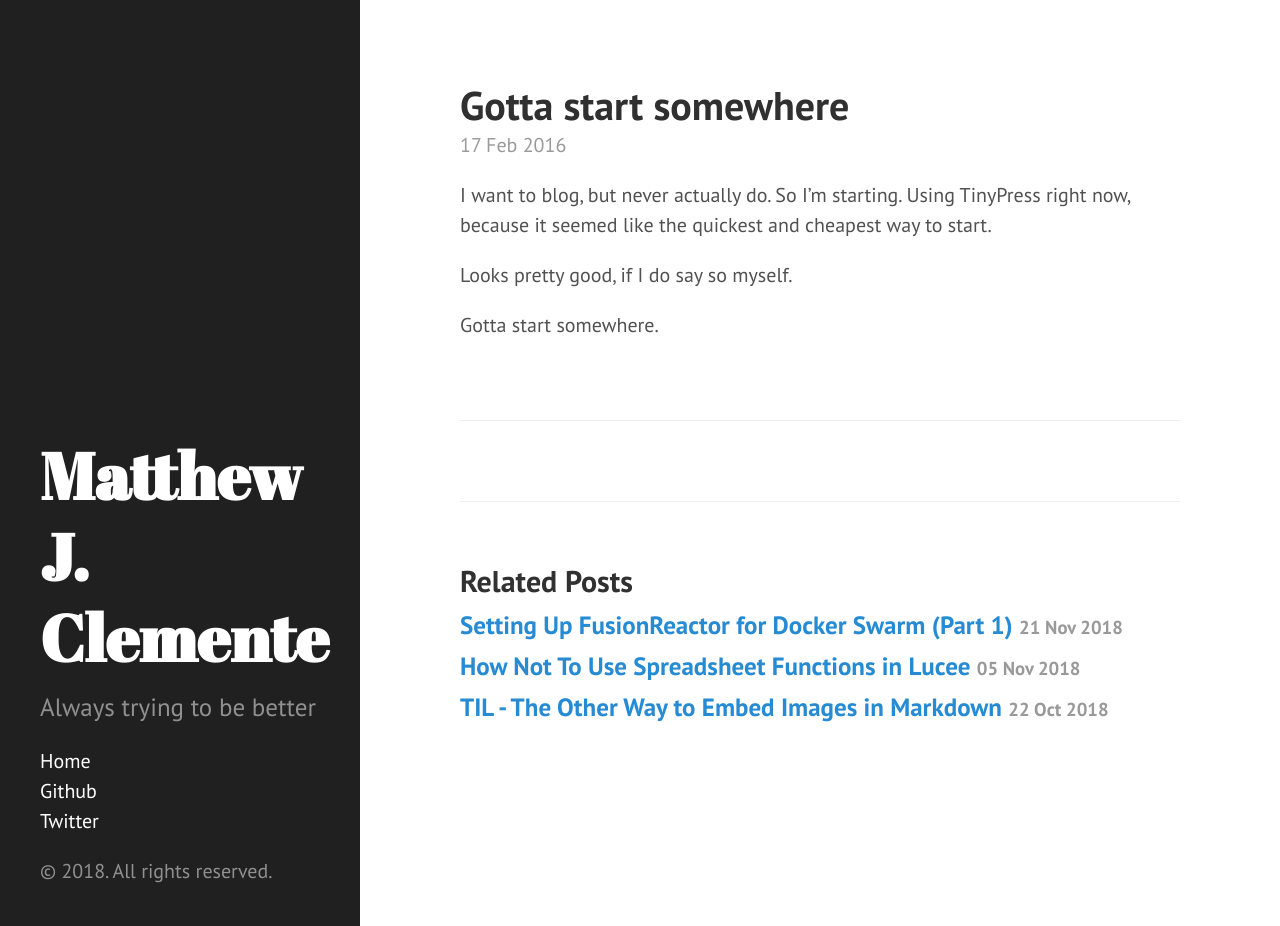
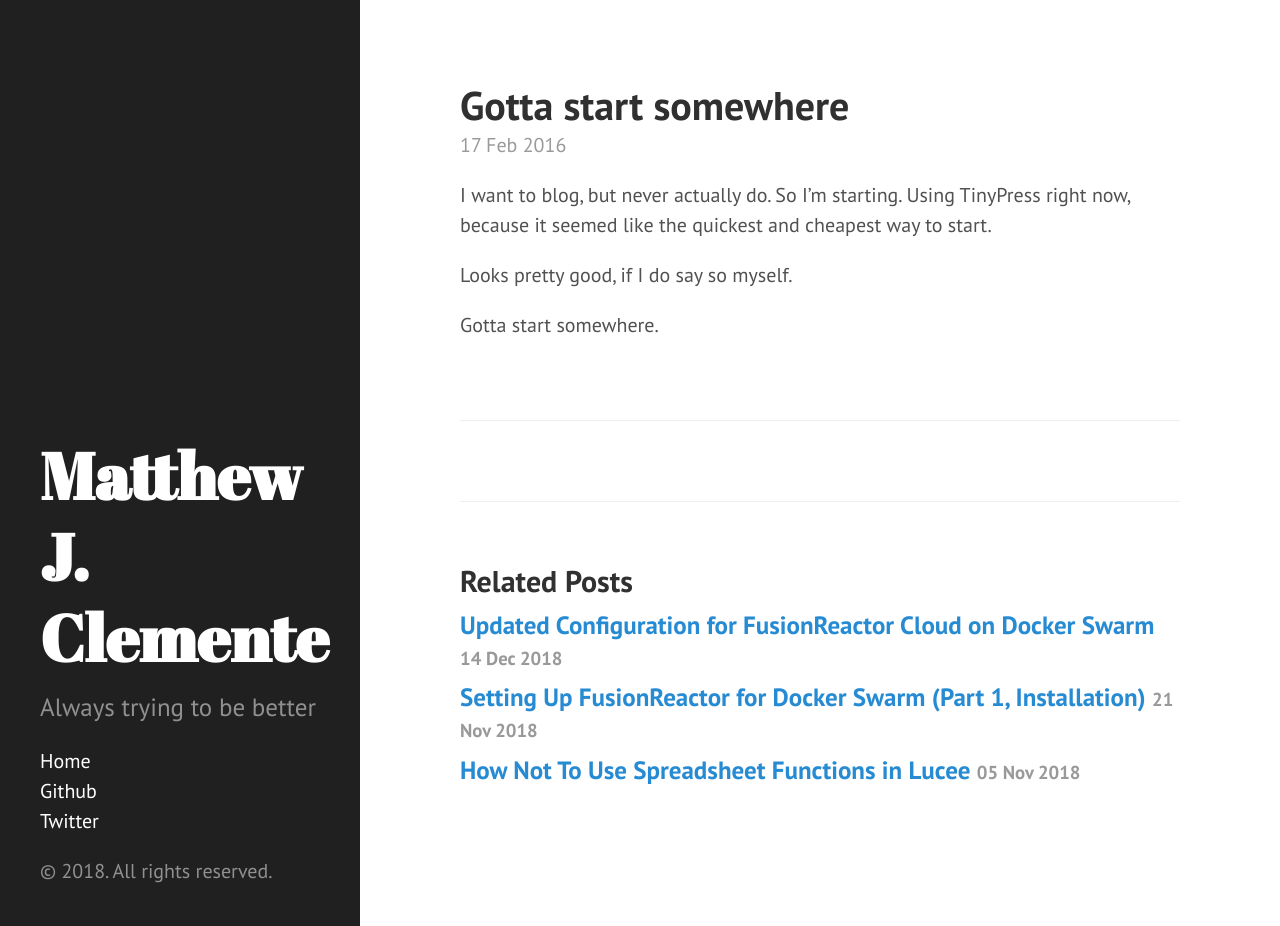
Before and after one commit to mjclemente/mjclemente.github.io, a Jekyll site: the page built from _posts/2016-02-17-testing-out-tinypress.markdown, in a window 1280 px wide and 926 px high. Built offline with Jekyll 4.4.1, drawn with Linux system fonts in a browser that asks for light colours; comment, search, counter and statistics services are not loaded; some of the changed lines change nothing that is shown.

Commit message:
Update regarding FusionReactor configuration

````diff
--- a/_posts/2018-11-21-installing-fusionreactor-for-docker-swarm.md
+++ b/_posts/2018-11-21-installing-fusionreactor-for-docker-swarm.md
@@ -1,6 +1,6 @@
 ---
 published: true
-title: Setting Up FusionReactor for Docker Swarm (Part 1)
+title: Setting Up FusionReactor for Docker Swarm (Part 1, Installation)
 layout: post
 tags: [lucee, docker, fusionreactor, cfml, coldfusion]
 ---
@@ -15,7 +15,7 @@
 * TOC
 {:toc}
 
-Two notes; first, this post assumes a degree of experience with Docker Swarm and CommandBox - configuring FusionReactor to monitor CFML apps on Docker Swarm isn't of much use unless you've already worked out the process of deploying those apps. Second, there's a lot of moving pieces here, so if I gloss over details you think are important, please let me know and I'd be happy to clarify.
+Two notes; first, this post assumes a degree of experience with Docker Swarm and CommandBox - learning to configure FusionReactor to monitor CFML apps on Docker Swarm isn't of much use unless you've already worked out the process of deploying those apps in the first place. Second, there are a lot of moving pieces here, so if I gloss over details you think are important, please let me know and I'd be happy to clarify.
 
 ## FusionReactor Cloud
 
@@ -54,31 +54,44 @@
 
 ## Configuration
 
-Because we're using CommandBox, we can configure the FusionReactor module within our `server.json`, beneath the `fusionreactor` key, like so:
+The FusionReactor module and its settings have a [dedicated page](https://commandbox.ortusbooks.com/embedded-server/fusionreactor) within the CommandBox documentation. Thanks to CommandBox, we can configure the module within our `server.json`, like so:
 
 ```json
 {
     "name": "server.name.here",
     "othersettings": "etc. etc. etc.",
+    "jvm": {
+        "args": "-Dfrstartupdelay=30000 -Dfr.odl.activation.retry_amount=10 -Dfr.odl.activation.retry_interval=10000 -Dfrlicenseservice.logMessages=true"
+    },
     "fusionreactor": {
       "enable": true,
       "licenseKey": "${FR_LICENSEKEY}",
       "licenseDeactivateOnShutdown": true,
-      "licenseLeaseTimeout": 10,
       "cloudGroup": "tags,for,organization"
     }
 }
 ```
 
-The module and its settings have a [dedicated page](https://commandbox.ortusbooks.com/embedded-server/fusionreactor) within the CommandBox documentation. Here's a breakdown of the settings used above:
+___
+Update (12/14/2018): The `jvm` key and `args` were added, following a discussion with FusionReactor support. I explain them [in this followup post](2018-12-14-update-to-fusionreactor-cloud-configuration-on-swarm.md).
+
+___
+
+Here's a breakdown of the settings used above, beneath the `fusionreactor` key:
 
 * **enable**: Pretty self explanatory here. If this is set to `false`, FusionReactor functionality is disabled. This might be something you'd want to do for testing or in different environments.
 * **licenseKey**: I'm passing this in via an environment variable set in my stack file. For Docker deployments, this is your FusionReactor Cloud license. In production, you'd want to set the environment variable via a Docker secret.
 * **licenseDeactivateOnShutdown**: This maps to the FusionReactor Java property[^4] `frlicenseservice.deactivateOnShutdown`. When set to `true`, the instance being monitored will deactivate its license on shutdown. Obviously, that's what you want for a containerized server.
-* **licenseLeaseTimeout**: Mapped to the Java property `frlicenseservice.leasetime.hint`. This sets the number of minutes of inactivity before the license is released. Note that the minimum value is 10.
+* ~~**licenseLeaseTimeout**: Mapped to the Java property `frlicenseservice.leasetime.hint`. This sets the number of minutes of inactivity before the license is released. Note that the minimum value is 10.~~
+
+  See the [update to this post](2018-12-14-update-to-fusionreactor-cloud-configuration-on-swarm.md) for more on why *licenseLeaseTimeout* is not needed for Cloud deployments.
 * **cloudGroup**: Mapped to the `fr.cloud.group` Java property. These group names are really helpful in organizing your reporting and alerts within FusionReactor Cloud. They're effectively tags for organizing your servers.
 
 Assuming that the rest of your CFML stack is in order, with your `box.json` and `server.json` configured, you're ready to deploy to Swarm. The resulting CFML containers will be monitored within the FusionReactor Cloud portal and their licenses will automatically be deactivated as the containers are replaced.
+
+### Update (12/14/2018)
+
+A discussion with the FusionReactor support team lead to a [followup post](2018-12-14-update-to-fusionreactor-cloud-configuration-on-swarm.md) with some clarification and fine-tuning to aspects of this configuration.
 
 ## Some Final Notes
 
--- /dev/null
+++ b/_posts/2018-12-14-update-to-fusionreactor-cloud-configuration-on-swarm.md
@@ -0,0 +1,57 @@
+---
+published: true
+title: Updated Configuration for FusionReactor Cloud on Docker Swarm
+layout: post
+tags: [lucee, docker, fusionreactor, cfml, coldfusion]
+---
+Following my [previous post](/2018/11/21/installing-fusionreactor-for-docker-swarm.html) about setting up FusionReactor on Docker Swarm, we encountered an issue with deployments failing to report. After a dozen or so emails with the fantastic FusionReactor support team, everything is working again. Here's what I learned.
+<!--more-->
+
+## The Problem
+
+During a routine deployment to Swarm, one of our FusionReactor server groups (3 containers) disappeared from the Cloud interface. There were no actual issues or errors with the application; it just stopped reporting.
+
+When a FusionReactor engineer took a look at the log files, he determined the source of the problem was an issue with the license activation. As he explained it, if the network adapters take too long to come up, FusionReactor stops trying to activate, so the instances can't report.
+
+## The Solution
+
+This problem with activations, apparently, is a known issue that's slated to be fixed in the next major FusionReactor release in 2019. Until then, the workaround provided was to pass in additional -D properties[^1] to the server. They were:
+
+- `-Dfrstartupdelay=30000`
+- `-Dfr.odl.activation.retry_amount=10`
+- `-Dfr.odl.activation.retry_interval=10000`
+- `-Dfrlicenseservice.logMessages=true`
+
+As you could probably figure out, these properties delay the initial startup for FusionReactor, increase the number of retry attempts for license activation, and increase the length of the retry interval. The final one adds some additional logging in order to make license debugging easier.[^2]
+
+We can use CommandBox's ability to start up a server with [ad-hoc JVM args](https://commandbox.ortusbooks.com/embedded-server/configuring-your-server/jvm-args#ad-hoc-jvm-args) in order to apply these to our CommandBox Docker image. See [Configuration](#configuration) at the end for example of this.
+
+## What Else I Learned
+
+In my initial configuration for the CommandBox FusionReactor module, I included the  `licenseLeaseTimeout` setting in my `server.json`. This maps to the Java property `frlicenseservice.leasetime.hint`, which, as I understood it, "sets the number of minutes of inactivity before the license is released". I set this to 10 minutes, its lowest possible value, in order to free up licenses as containers were destroyed and redeployed.
+
+Apparently, this isn't necessary. Over the course of my discussion with the FusionReactor engineer, I learned that the cloud and on-premise versions of FusionReactor use different licensing APIs - the lease timeout hint is only applicable to the on-premise version. **Cloud licenses are automatically freed up much faster - 3 minutes of offline time releases the cloud reservation for use by another instance.**
+
+## Configuration
+
+I updated my earlier post about [using FusionReactor Cloud with Swarm](/2018/11/21/installing-fusionreactor-for-docker-swarm.html) to reflect what I learned. Here, again, is the updated configuration for a `server.json`, in order to start it up with a Cloud license:
+
+```json
+{
+  "name": "server.name.here",
+  "othersettings": "etc. etc. etc.",
+  "jvm": {
+      "args": "-Dfrstartupdelay=30000 -Dfr.odl.activation.retry_amount=10 -Dfr.odl.activation.retry_interval=10000 -Dfrlicenseservice.logMessages=true"
+  },
+  "fusionreactor": {
+    "enable": true,
+    "licenseKey": "${FR_LICENSEKEY}",
+    "licenseDeactivateOnShutdown": true,
+    "cloudGroup": "tags,for,organization"
+  }
+}
+```
+
+___
+[^1]: Currently, these properties aren't publicly documented, but I was told they'd be added to the official documentation in the future.
+[^2]: While the `-Dfrlicenseservice.logMessages=true` flag is not necessary, except for debugging problems, the logging it enables only occurs once daily and is minimal, so I don't see a downside in keeping it on, in the event that it's needed at a future time.
````
